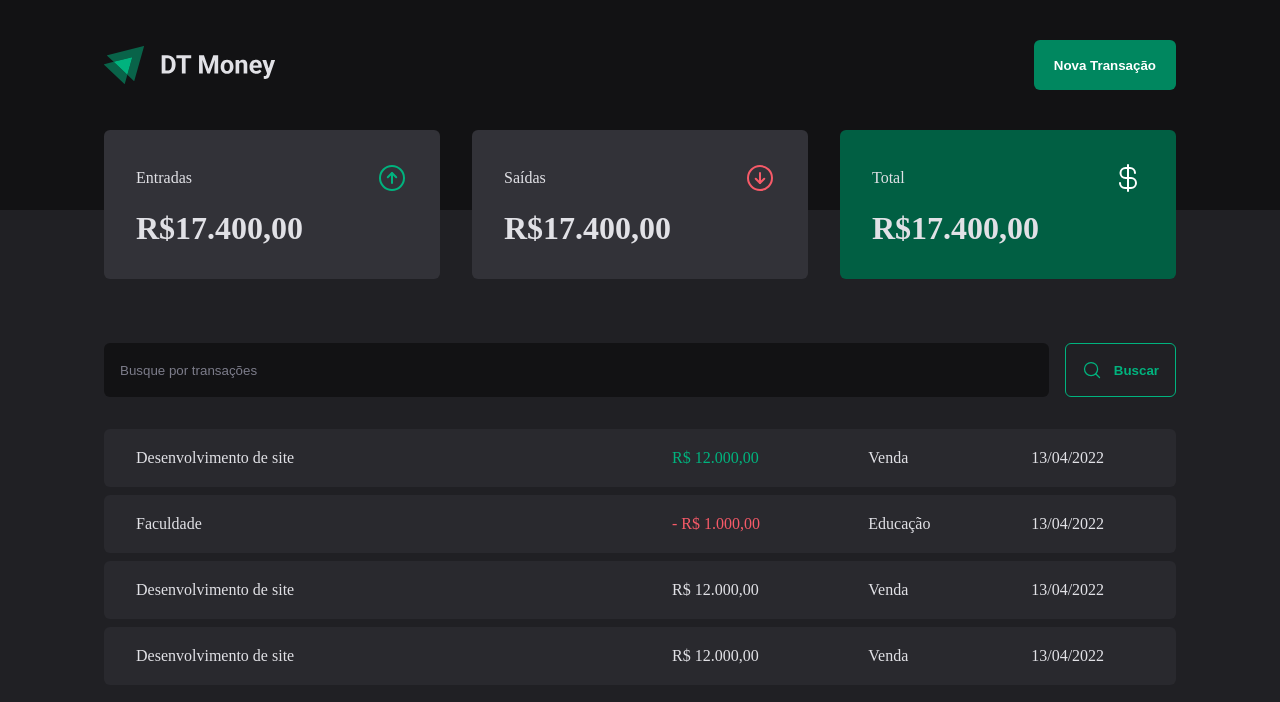
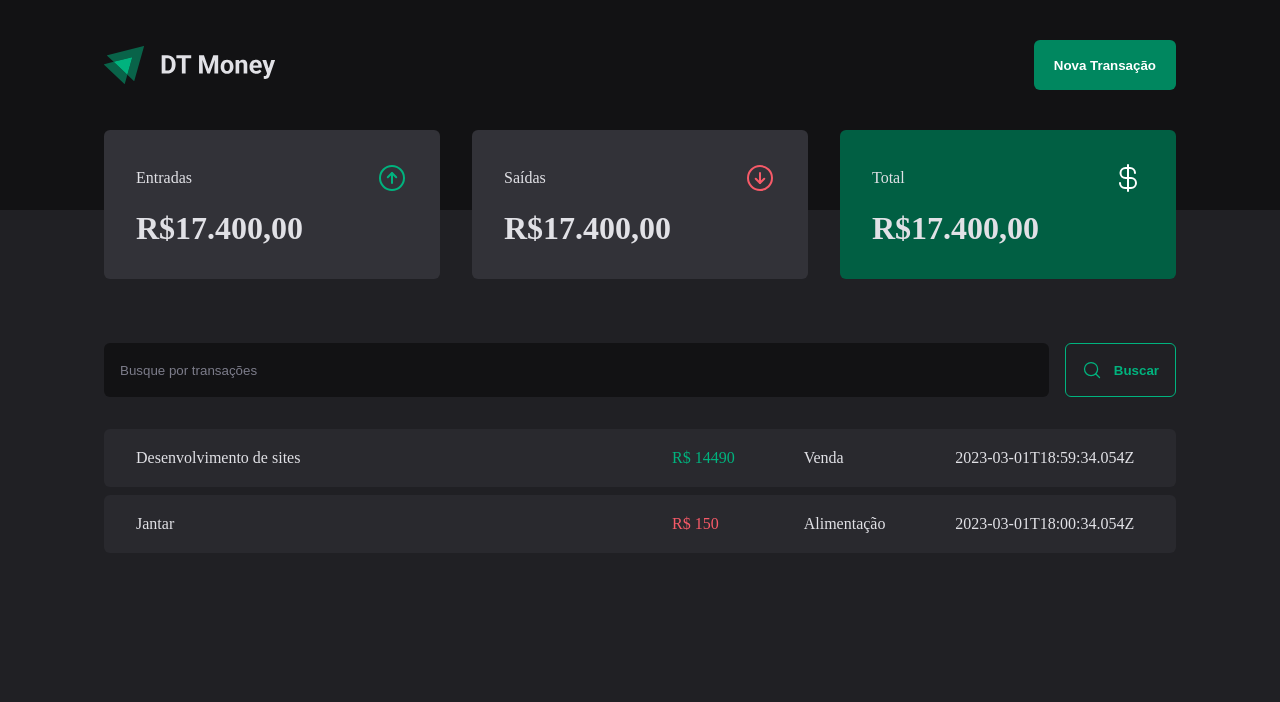
Before and after one commit to GabrielDevLoper/dt-money-react, a React (Vite) app: page / in a window 1280 px wide. Shown: the top 702 px of the page. Built offline with nearby package versions, Linux system fonts and the light colour scheme; data requests are answered from the project's data file.

Commit message:
feat: consumindo api do json-server.

```diff
--- a/src/pages/Transactions/Transactions.tsx
+++ b/src/pages/Transactions/Transactions.tsx
@@ -1,9 +1,34 @@
+import { useEffect, useState } from "react";
 import { Header } from "../../components/Header/Header";
 import { Summary } from "../../components/Summary/Summary";
 import { SearchForm } from "./components/SearchForm/SearchForm";
 import { PriceHighlight, TransactionsContainer, TransactionsTable } from "./styles";
 
+
+interface Transaction {
+    id: number,
+    description: string,
+    type: "income" | "outcome",
+    category: string,
+    price: number,
+    createdAt: string
+}
+
+
 export function Transactions() {
+    const [transactions, setTransactions] = useState<Transaction[]>([]);
+
+    async function loadingTransactions() {
+        const response = await fetch("http://localhost:3000/transactions")
+        const data = await response.json();
+
+        setTransactions(data);
+    }
+
+    useEffect(() => {
+        loadingTransactions();
+    }, []);
+
     return (
         <div>
             <Header />
@@ -13,38 +38,18 @@
                 <SearchForm />
                 <TransactionsTable>
                     <tbody>
-                        <tr>
-                            <td width="50%">Desenvolvimento de site</td>
-                            <td>
-                                <PriceHighlight variant="income">R$ 12.000,00</PriceHighlight>
-                            </td>
-                            <td>Venda</td>
-                            <td>13/04/2022</td>
-                        </tr>
-
-                        <tr>
-                            <td width="50%">Faculdade</td>
-                            <td>
-                                <PriceHighlight variant="outcome">- R$ 1.000,00</PriceHighlight>
-                            </td>
-                            <td>Educação</td>
-                            <td>13/04/2022</td>
-                        </tr>
-
-                        <tr>
-                            <td width="50%">Desenvolvimento de site</td>
-                            <td>R$ 12.000,00</td>
-                            <td>Venda</td>
-                            <td>13/04/2022</td>
-                        </tr>
-
-                        <tr>
-                            <td width="50%">Desenvolvimento de site</td>
-                            <td>R$ 12.000,00</td>
-                            <td>Venda</td>
-                            <td>13/04/2022</td>
-                        </tr>
-
+                        {transactions.map(transaction => (
+                            <>
+                                <tr key={transaction.id}>
+                                    <td width="50%">{transaction.description}</td>
+                                    <td>
+                                        <PriceHighlight variant={transaction.type}>R$ {transaction.price}</PriceHighlight>
+                                    </td>
+                                    <td>{transaction.category}</td>
+                                    <td>{transaction.createdAt}</td>
+                                </tr>
+                            </>
+                        ))}
                     </tbody>
                 </TransactionsTable>
             </TransactionsContainer>
```
